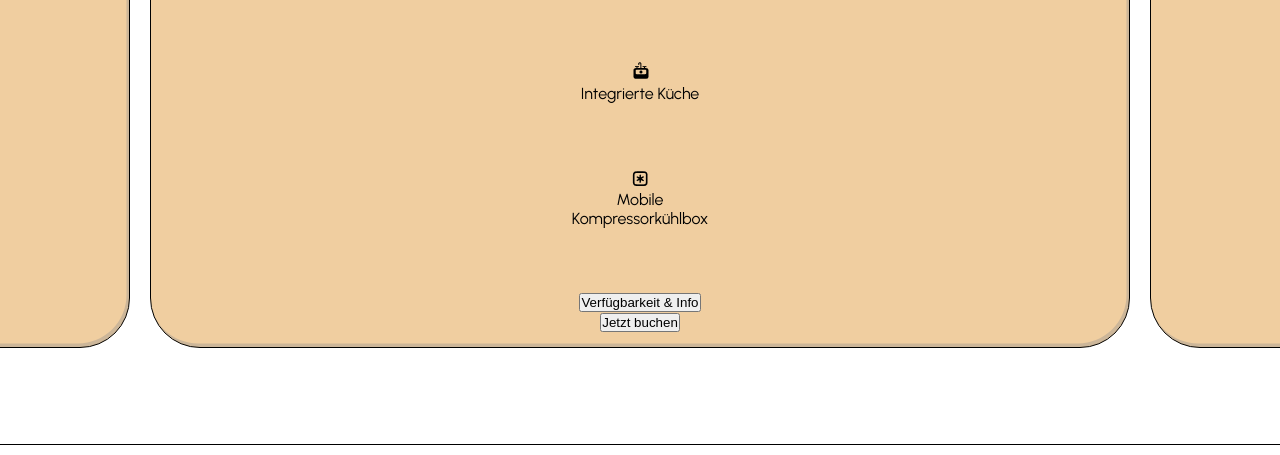
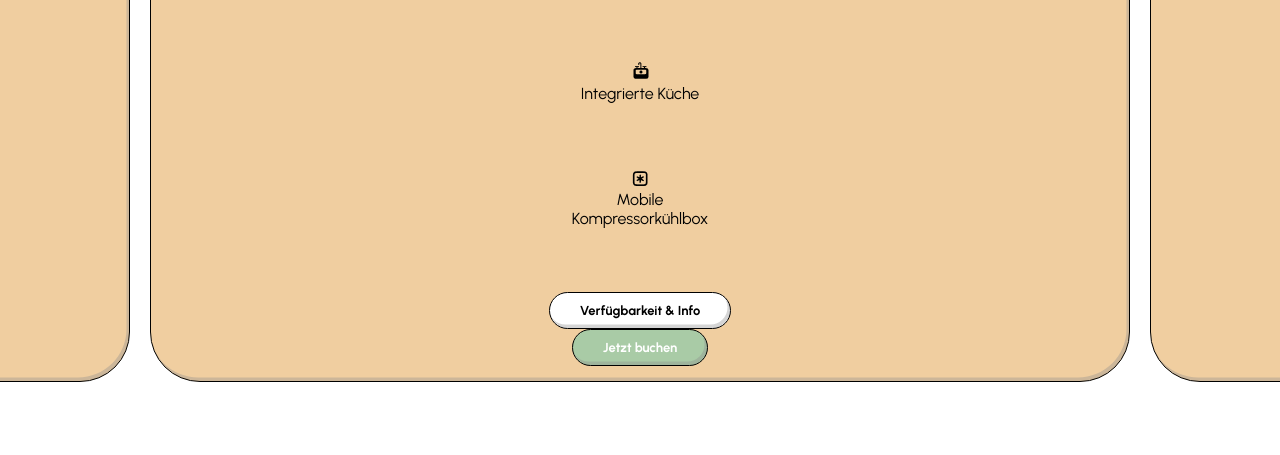
Before and after one commit to AliceReturns/Back-to-Nature, a plain HTML site: page index.html in a window 1280 px wide. Shown: the part 2334-2789 px from the top of the page. Drawn offline with Linux system fonts and the light colour scheme.

Commit message:
Card Buttons

```diff
--- a/assets/scss/main.scss
+++ b/assets/scss/main.scss
@@ -281,6 +281,31 @@ form {
       box-shadow: inset rgba(140, 139, 139, 0.359) -2px -3px 0 0.5px;
     }
   }
+
+  .choseCarButtonWhite {
+    font-family: "Urbanist Bold";
+    font-size: small;
+    color: rgb(0, 0, 0);
+    align-self: center;
+    text-align: center;
+    background-color: #ffffff;
+    border: solid 1px black;
+    border-radius: 100px;
+    padding: 10px 30px 10px 30px;
+    box-shadow: inset rgba(140, 139, 139, 0.359) -2px -3px 0 0.5px;
+  }
+  .choseCarButtonColor {
+    font-family: "Urbanist Bold";
+    font-size: small;
+    color: rgb(255, 255, 255);
+    align-self: center;
+    text-align: center;
+    background-color: #a9cba6;
+    border: solid 1px black;
+    border-radius: 100px;
+    padding: 10px 30px 10px 30px;
+    box-shadow: inset rgba(140, 139, 139, 0.359) -2px -3px 0 0.5px;
+  }
 }
 
 footer {
--- a/index.html
+++ b/index.html
@@ -108,10 +108,16 @@
             <p>Mobile Kompressorkühlbox</p>
             <div class="CarOneButtons">
               <div>
-                <a href="#"><button>Verfügbarkeit & Info</button></a>
+                <a href="#"
+                  ><button class="choseCarButtonWhite">
+                    Verfügbarkeit & Info
+                  </button></a
+                >
               </div>
               <div>
-                <a href="#"><button>Jetzt buchen</button></a>
+                <a href="#"
+                  ><button class="choseCarButtonColor">Jetzt buchen</button></a
+                >
               </div>
             </div>
           </div>
@@ -132,8 +138,14 @@
             <p>Integrierte Küche</p>
             <img src="./assets/img/SVG-7.png" alt="Kompressorkühlbox Icon" />
             <p>Mobile Kompressorkühlbox</p>
-            <a href="#"><button>Verfügbarkeit & Info</button></a>
-            <a href="#"><button>Jetzt buchen</button></a>
+            <a href="#"
+              ><button class="choseCarButtonWhite">
+                Verfügbarkeit & Info
+              </button></a
+            >
+            <a href="#"
+              ><button class="choseCarButtonColor">Jetzt buchen</button></a
+            >
           </div>
           <div class="CarThree">
             <img
@@ -154,8 +166,14 @@
             <p>Integrierte Küche</p>
             <img src="./assets/img/SVG-7.png" alt="Kompressorkühlbox Icon" />
             <p>Mobile Kompressorkühlbox</p>
-            <a href="#"><button>Verfügbarkeit & Info</button></a>
-            <a href="#"><button>Jetzt buchen</button></a>
+            <a href="#"
+              ><button class="choseCarButtonWhite">
+                Verfügbarkeit & Info
+              </button></a
+            >
+            <a href="#"
+              ><button class="choseCarButtonColor">Jetzt buchen</button></a
+            >
           </div>
         </div>
       </section>
```
Also changed, not shown: assets/CSS/style.css, assets/scss/main.css, 2 other files.
